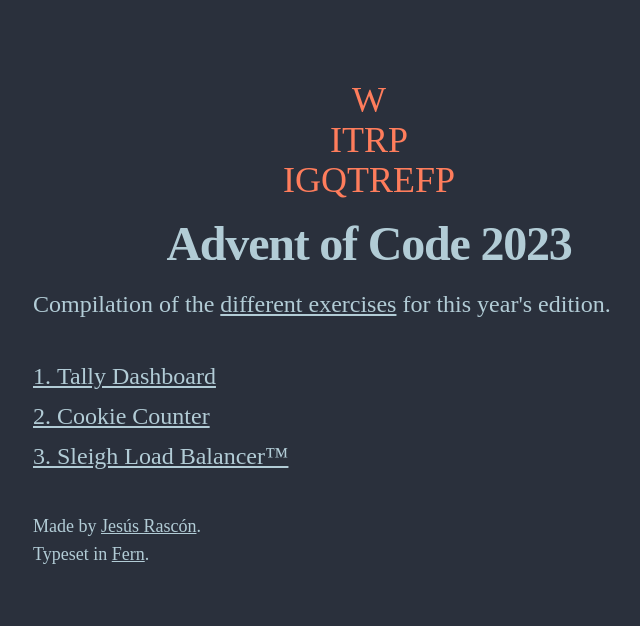
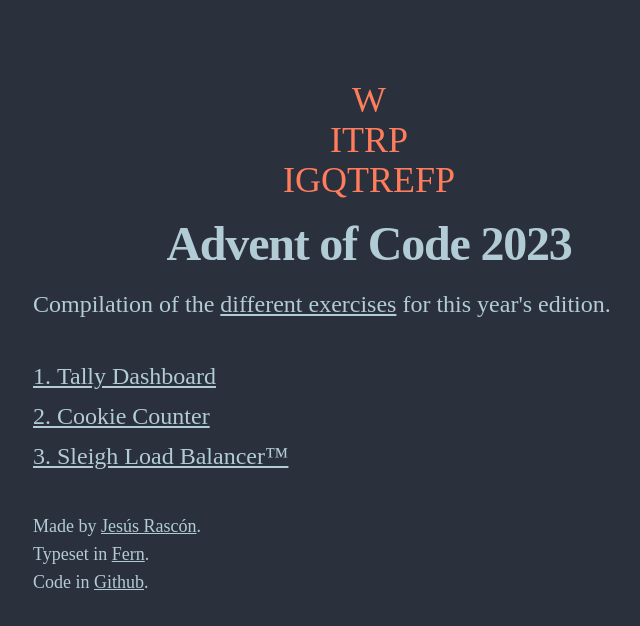
Before and after one commit to jesi-rgb/svelte-advent-code, a SvelteKit app: page / in a window 1280 px wide. Shown: the top 626 px of the page, without its empty margins (271-911 px from the left). Built offline with nearby package versions, Linux system fonts and the light colour scheme; a web font is replaced by a local one.

Commit message:
add code

```diff
--- a/src/routes/+page.svelte
+++ b/src/routes/+page.svelte
@@ -31,4 +31,10 @@
 		>Jesús Rascón</a
 	>. <br /> Typeset in
 	<a href="https://djr.com/fern" class="underline hover:text-primary transition-colors">Fern</a>.
+	<br />
+	Code in
+	<a
+		class="underline hover:text-primary transition-colors"
+		href="https://github.com/jesi-rgb/svelte-advent-code">Github</a
+	>.
 </footer>
```
